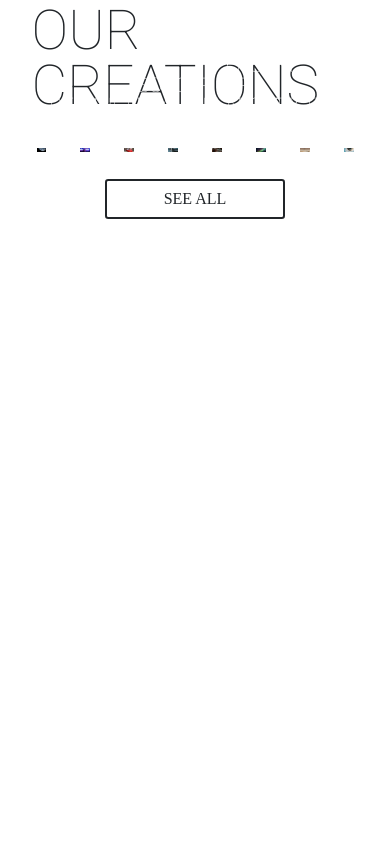
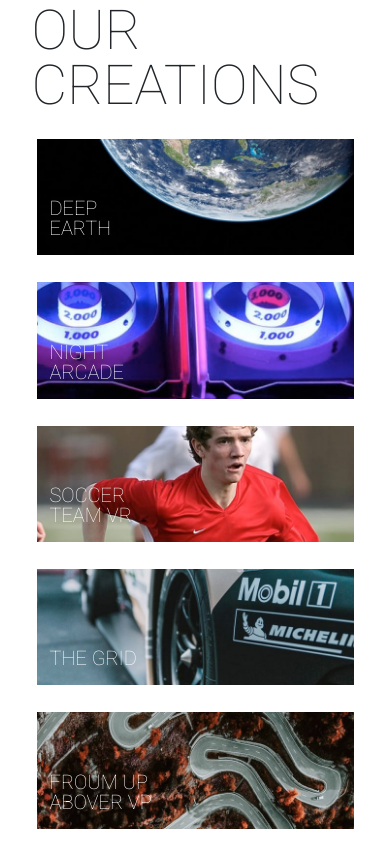
Before and after one commit to FidanAsadova/GWP101-JS-homework, a plain HTML site: page 21.Loopstudios-page/index.html in a window 390 px wide. Shown: the part 2558-3404 px from the top of the page. Drawn offline with nearby package versions, Linux system fonts and the light colour scheme.

Commit message:
change added

```diff
--- a/21.Loopstudios-page/assets/SCSS/pages/_ourcreations.scss
+++ b/21.Loopstudios-page/assets/SCSS/pages/_ourcreations.scss
@@ -54,7 +54,7 @@
 }
 @media only screen and (max-width: 991px) {
   #our-creations {
-    height: 420vh;
+    height: 400vh;
     .container {
       .all-our {
         .head {
--- a/21.Loopstudios-page/index.html
+++ b/21.Loopstudios-page/index.html
@@ -100,14 +100,14 @@
           </div>
           <div class="div-tablet mt-3">
             <div class="row">
-              <div class="col col-sm-12 col-lg-3 mb-4">
+              <div class="col col-12 col-sm-6 mb-4">
                 <img src="./assets/images/mobile/image-deep-earth.jpg" alt="" />
                 <h1>
                   DEEP <br />
                   EARTH
                 </h1>
               </div>
-              <div class="col col-sm-12 col-lg-3 mb-4">
+              <div class="col col-12 col-sm-6 mb-4">
                 <img
                   src="./assets/images/mobile/image-night-arcade.jpg"
                   alt=""
@@ -117,7 +117,7 @@
                   ARCADE
                 </h1>
               </div>
-              <div class="col col-sm-12 col-lg-3 mb-4">
+              <div class="col col-12 col-sm-6 mb-4">
                 <img
                   src="./assets/images/mobile/image-soccer-team.jpg"
                   alt=""
@@ -127,18 +127,18 @@
                   TEAM VR
                 </h1>
               </div>
-              <div class="col col-sm-12 col-lg-3 mb-4">
+              <div class="col col-12 col-sm-6 mb-4">
                 <img src="./assets/images/mobile/image-grid.jpg" alt="" />
                 <h1>THE GRID</h1>
               </div>
-              <div class="col col-sm-12 col-lg-3 mb-4">
+              <div class="col col-12 col-sm-6 mb-4">
                 <img src="./assets/images/mobile/image-from-above.jpg" alt="" />
                 <h1>
                   FROUM UP <br />
                   ABOVER VP
                 </h1>
               </div>
-              <div class="col col-sm-12 col-lg-3 mb-4">
+              <div class="col col-12 col-sm-6 mb-4">
                 <img
                   src="./assets/images/mobile/image-pocket-borealis.jpg"
                   alt=""
@@ -148,14 +148,14 @@
                   BOREALIS
                 </h1>
               </div>
-              <div class="col col-sm-12 col-lg-3 mb-4">
+              <div class="col col-12 col-sm-6 mb-4">
                 <img src="./assets/images/mobile/image-curiosity.jpg" alt="" />
                 <h1>
                   THE <br />
                   CRUIOSITY
                 </h1>
               </div>
-              <div class="col col-sm-12 col-lg-3 mb-4">
+              <div class="col col-12 col-sm-6 mb-4">
                 <img src="./assets/images/mobile/image-fisheye.jpg" alt="" />
                 <h1>
                   MAKE IT <br />
```
Also changed, not shown: 21.Loopstudios-page/assets/SCSS/style.css.
